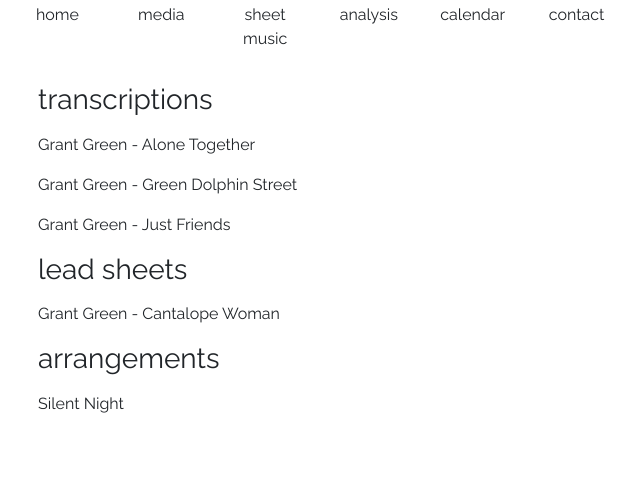
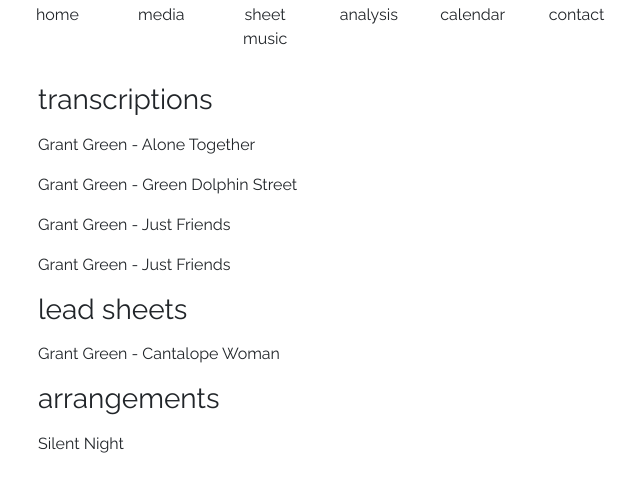
Before and after one commit to bradbakermusic/bradbakermusic.github.io, a plain HTML site: page sheet_music.html in a window 1280 px wide. Shown: the part 117-608 px from the top of the page, without its empty margins (323-963 px from the left). Drawn offline with nearby package versions, Linux system fonts and the light colour scheme.

Commit message:
adding stella

```diff
--- a/sheet_music.html
+++ b/sheet_music.html
@@ -42,8 +42,9 @@
         <div id="text-content" class="col-md-6 offset-md-3">
             <h3><p>transcriptions</p></h3>
                 <a href="https://github.com/bradbakermusic/bradbakermusic.github.io/blob/main/music/transcriptions/grant_green_alone_together.pdf"><p>Grant Green - Alone Together</p></a>
-                <a href="https://github.com/bradbakermusic/bradbakermusic.github.io/blob/main/music/transcriptions/Green_Dolphin_Street_-_Grant_Green_Transcription.pdf"><p>Grant Green - Green Dolphin Street</p></a>
-                <a href="https://github.com/bradbakermusic/bradbakermusic.github.io/blob/main/music/transcriptions/Grant%20Green%20-%20Just%20Friends.pdf"><p>Grant Green - Just Friends</p></a>
+                <a href="https://github.com/bradbakermusic/bradbakermusic.github.io/blob/main/music/transcriptions/grant_green_green_dolphin_street.pdf"><p>Grant Green - Green Dolphin Street</p></a>
+                <a href="https://github.com/bradbakermusic/bradbakermusic.github.io/blob/main/music/transcriptions/grant_green_just_friends.pdf"><p>Grant Green - Just Friends</p></a>
+                <a href="https://github.com/bradbakermusic/bradbakermusic.github.io/blob/main/music/transcriptions/grant_green_stella_by_starlight.pdf"><p>Grant Green - Just Friends</p></a>
 
             <h3><p>lead sheets</p></h3>
                 <a href="https://github.com/bradbakermusic/bradbakermusic.github.io/blob/main/music/lead_sheets/Cantalope%20Woman.pdf"><p>Grant Green - Cantalope Woman</p></a>
```
Also changed, not shown: 5 other files.
